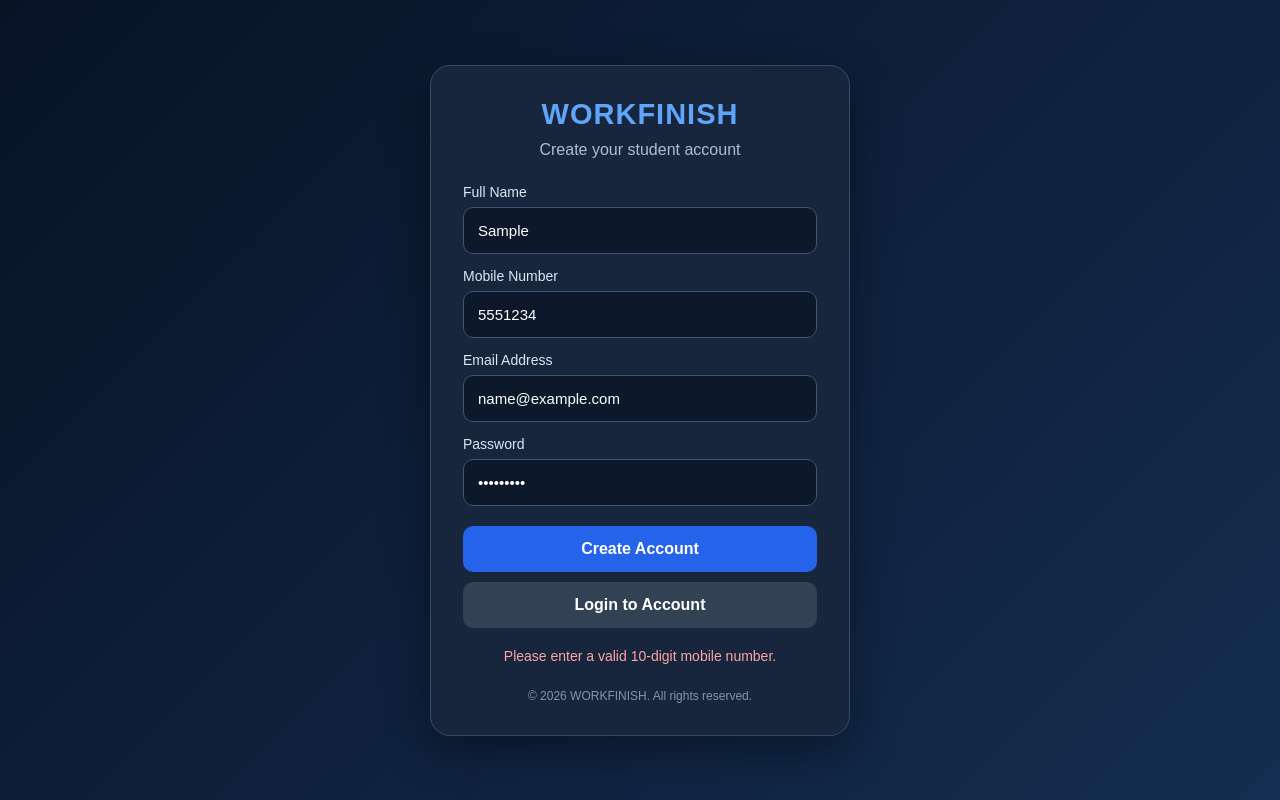
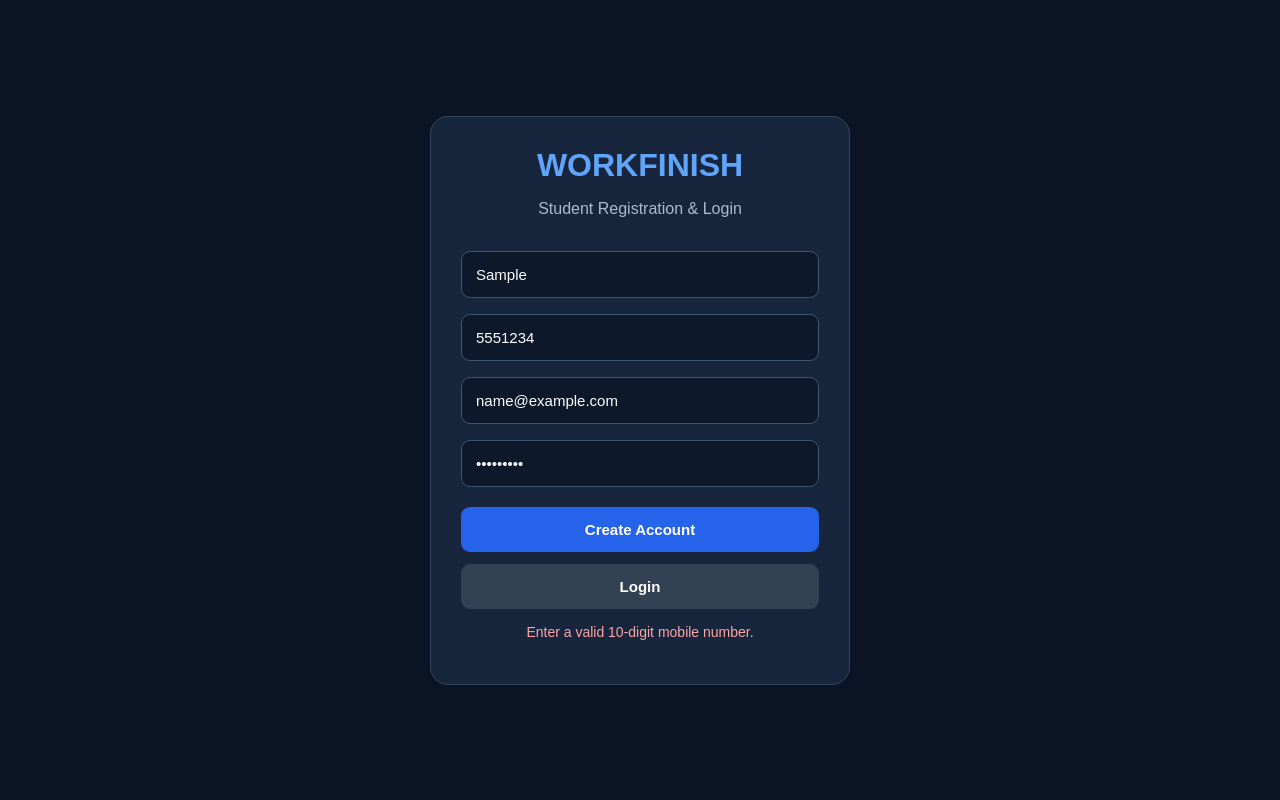
Before and after one commit to aiintellligence999-a11y/workfinish, a plain HTML site: page register.html in a window 1280 px wide. Both pictures are taken after typing "Sample", "5551234", "name@example.com", "Sample123" into the empty fields and a click on the button "Create Account". Drawn offline with nearby package versions, Linux system fonts and the light colour scheme.

Commit message:
Update register.html

```diff
--- a/register.html
+++ b/register.html
@@ -4,206 +4,109 @@
 <head>
 <meta charset="UTF-8">
 <meta name="viewport" content="width=device-width, initial-scale=1.0">
-  <title>WORKFINISH | Student Registration</title>
+<title>WORKFINISH | Student Portal</title>
 <script src="https://cdn.jsdelivr.net/npm/@supabase/supabase-js@2"></script>
 <style>
 *{box-sizing:border-box}
-    body{
-      margin:0;
-      min-height:100vh;
-      display:flex;
-      align-items:center;
-      justify-content:center;
-      padding:20px;
-      font-family:Arial,sans-serif;
-      background:linear-gradient(135deg,#081326,#142d50);
-      color:white;
-    }
-    .card{
-      width:100%;
-      max-width:420px;
-      padding:32px;
-      border:1px solid #334b6b;
-      border-radius:20px;
-      background:#17263c;
-      box-shadow:0 15px 45px #0006;
-    }
-    .logo{
-      text-align:center;
-      font-size:29px;
-      font-weight:800;
-      color:#60a5fa;
-      letter-spacing:1px;
-    }
-    .subtitle{
-      text-align:center;
-      color:#aebed2;
-      margin:10px 0 25px;
-    }
-    label{
-      display:block;
-      margin:14px 0 7px;
-      font-size:14px;
-      color:#dce7f5;
-    }
-    input{
-      width:100%;
-      padding:14px;
-      border:1px solid #405571;
-      border-radius:10px;
-      background:#0d192b;
-      color:white;
-      font-size:15px;
-      outline:none;
-    }
-    input:focus{border-color:#60a5fa}
-    button{
-      width:100%;
-      padding:14px;
-      margin-top:20px;
-      border:0;
-      border-radius:10px;
-      background:#2563eb;
-      color:white;
-      font-size:16px;
-      font-weight:bold;
-      cursor:pointer;
-    }
-    button.secondary{
-      margin-top:10px;
-      background:#334155;
-    }
-    button:disabled{opacity:.6;cursor:not-allowed}
-    #msg{
-      text-align:center;
-      margin-top:18px;
-      font-size:14px;
-      line-height:1.5;
-      overflow-wrap:anywhere;
-    }
-    .footer{
-      text-align:center;
-      color:#8295ae;
-      font-size:12px;
-      margin-top:22px;
-    }
+body{margin:0;min-height:100vh;display:grid;place-items:center;padding:20px;background:#0b1424;color:white;font-family:Arial}
+.card{width:100%;max-width:420px;background:#17263c;padding:30px;border-radius:18px;border:1px solid #344760}
+h1{text-align:center;color:#60a5fa;margin:0}
+.sub{text-align:center;color:#aabbd0;margin-bottom:25px}
+input{width:100%;padding:14px;margin:8px 0;border:1px solid #405571;border-radius:9px;background:#0d192b;color:white;font-size:15px}
+button{width:100%;padding:14px;margin-top:12px;border:0;border-radius:9px;background:#2563eb;color:white;font-weight:bold;font-size:15px;cursor:pointer}
+.secondary{background:#334155}
+#msg{text-align:center;font-size:14px;overflow-wrap:anywhere;margin-top:15px}
 </style>
 </head>
 <body>
+<div class="card">
+<h1>WORKFINISH</h1>
+<p class="sub">Student Registration & Login</p>
 
-<div class="card">
-  <div class="logo">WORKFINISH</div>
-  <p class="subtitle">Create your student account</p>
-
-  <label for="name">Full Name</label>
-  <input id="name" type="text" placeholder="Enter your full name">
-
-  <label for="mobile">Mobile Number</label>
-  <input id="mobile" type="tel" maxlength="10" placeholder="Enter 10-digit mobile number">
-
-  <label for="email">Email Address</label>
-  <input id="email" type="email" placeholder="Enter your email">
-
-  <label for="password">Password</label>
-  <input id="password" type="password" placeholder="Create a password">
+<input id="name" placeholder="Full Name">
+<input id="mobile" type="tel" maxlength="10" placeholder="Mobile Number">
+<input id="email" type="email" placeholder="Email Address">
+<input id="password" type="password" placeholder="Password (minimum 6 characters)">
 
 <button id="registerBtn" onclick="register()">Create Account</button>
-  <button class="secondary" onclick="login()">Login to Account</button>
-
+<button class="secondary" onclick="login()">Login</button>
 <p id="msg"></p>
-  <div class="footer">© 2026 WORKFINISH. All rights reserved.</div>
 </div>
 
 <script>
-  const SUPABASE_URL = "https://bsbrggofoikseyztqcgy.supabase.co";
+const SUPABASE_URL = "https://bsbrggofoikseyztqcgy.supabase.co/rest/v1/";
 const SUPABASE_KEY = "sb_publishable_RsqurUsRe4m9aJpOa-m5aQ_TpyycQs_";
 
-  const db = window.supabase.createClient(
-    SUPABASE_URL,
-    SUPABASE_KEY
-  );
+const db = window.supabase.createClient(SUPABASE_URL,SUPABASE_KEY);
 
-  function message(text, color="#93c5fd"){
-    const msg = document.getElementById("msg");
-    msg.textContent = text;
-    msg.style.color = color;
+function show(text,color="#93c5fd"){
+ document.getElementById("msg").textContent=text;
+ document.getElementById("msg").style.color=color;
 }
 
 async function register(){
-    const name = document.getElementById("name").value.trim();
-    const mobile = document.getElementById("mobile").value.trim();
-    const email = document.getElementById("email").value.trim();
-    const password = document.getElementById("password").value;
-    const btn = document.getElementById("registerBtn");
+ const name=document.getElementById("name").value.trim();
+ const mobile=document.getElementById("mobile").value.trim();
+ const email=document.getElementById("email").value.trim();
+ const password=document.getElementById("password").value;
+ const btn=document.getElementById("registerBtn");
 
-    if(!name || !mobile || !email || !password){
-      message("Please fill in all fields.","#fca5a5");
-      return;
+ if(!name||!mobile||!email||!password){
+  show("Please fill all fields.","#fca5a5");return;
+ }
+ if(!/^[0-9]{10}$/.test(mobile)){
+  show("Enter a valid 10-digit mobile number.","#fca5a5");return;
+ }
+ if(password.length<6){
+  show("Password must be at least 6 characters.","#fca5a5");return;
  }
 
-    if(!/^[0-9]{10}$/.test(mobile)){
-      message("Please enter a valid 10-digit mobile number.","#fca5a5");
-      return;
-    }
+ btn.disabled=true;
+ show("Creating your account...");
 
-    if(password.length < 6){
-      message("Password must be at least 6 characters.","#fca5a5");
-      return;
-    }
-
-    btn.disabled = true;
-    message("Creating your account...");
-
-    const {data,error} = await db.auth.signUp({
-      email: email,
-      password: password,
+ try{
+  const {data,error}=await db.auth.signUp({
+   email,
+   password,
    options:{
-        data:{
-          full_name:name,
-          mobile:mobile
-        }
+    data:{full_name:name,mobile:mobile}
    }
   });
 
-    btn.disabled = false;
-
-    if(error){
-      message(error.message,"#fca5a5");
-      return;
-    }
+  if(error) throw error;
 
   if(data.session){
-      message("Account created successfully! Redirecting...");
-      window.location.href = "index.html";
+   show("Account created successfully!");
+   setTimeout(()=>location.href="index.html",1000);
   }else{
-      message("Registration successful! Please check your email and verify your account.");
+   show("Account created. Please check Supabase email confirmation settings.");
+  }
+ }catch(error){
+  show(error.message,"#fca5a5");
+ }finally{
+  btn.disabled=false;
  }
 }
 
 async function login(){
-    const email = document.getElementById("email").value.trim();
-    const password = document.getElementById("password").value;
+ const email=document.getElementById("email").value.trim();
+ const password=document.getElementById("password").value;
 
-    if(!email || !password){
-      message("Please enter your email and password.","#fca5a5");
-      return;
+ if(!email||!password){
+  show("Enter your email and password.","#fca5a5");return;
  }
 
-    message("Logging in...");
+ show("Logging in...");
 
-    const {error} = await db.auth.signInWithPassword({
-      email,
-      password
-    });
+ const {error}=await db.auth.signInWithPassword({email,password});
 
  if(error){
-      message(error.message,"#fca5a5");
-      return;
+  show(error.message,"#fca5a5");return;
  }
 
-    window.location.href = "index.html";
+ show("Login successful!");
+ setTimeout(()=>location.href="index.html",800);
 }
 </script>
-
 </body>
 </html>
```
Lines whose indentation alone changed are shown as unchanged.
